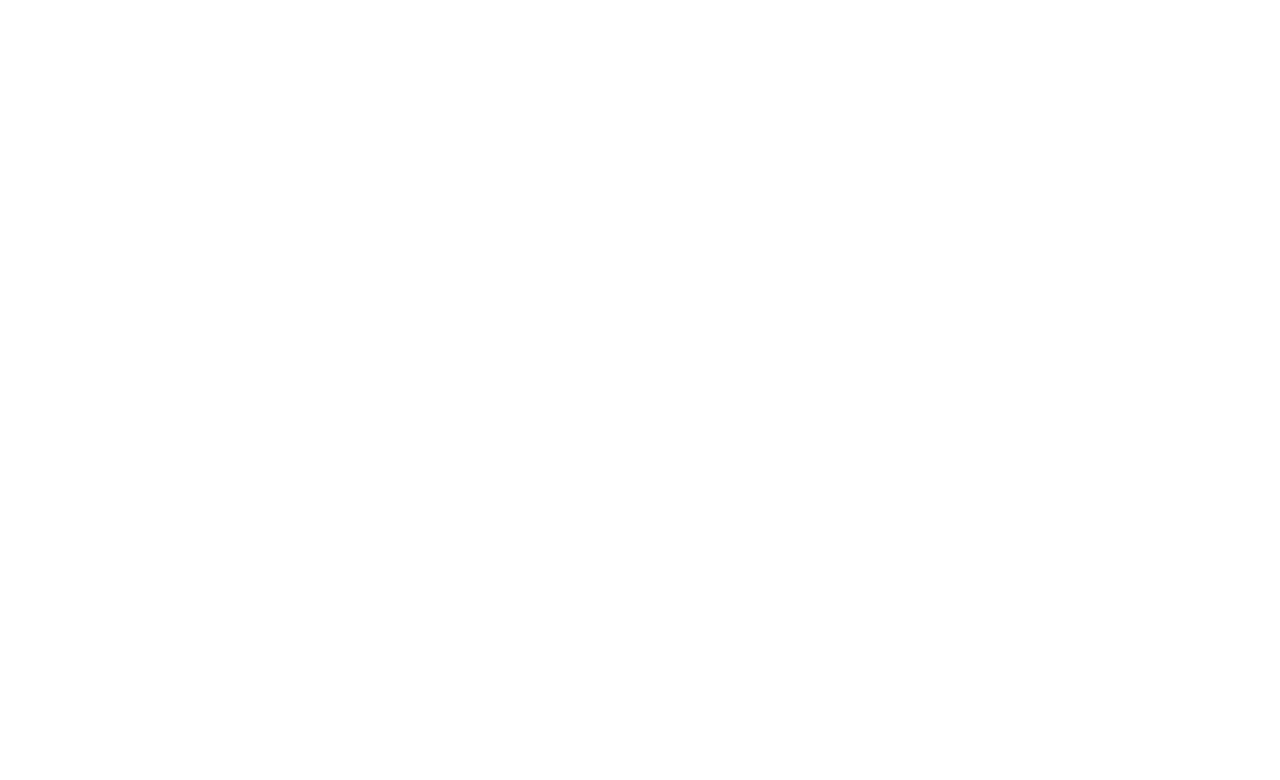
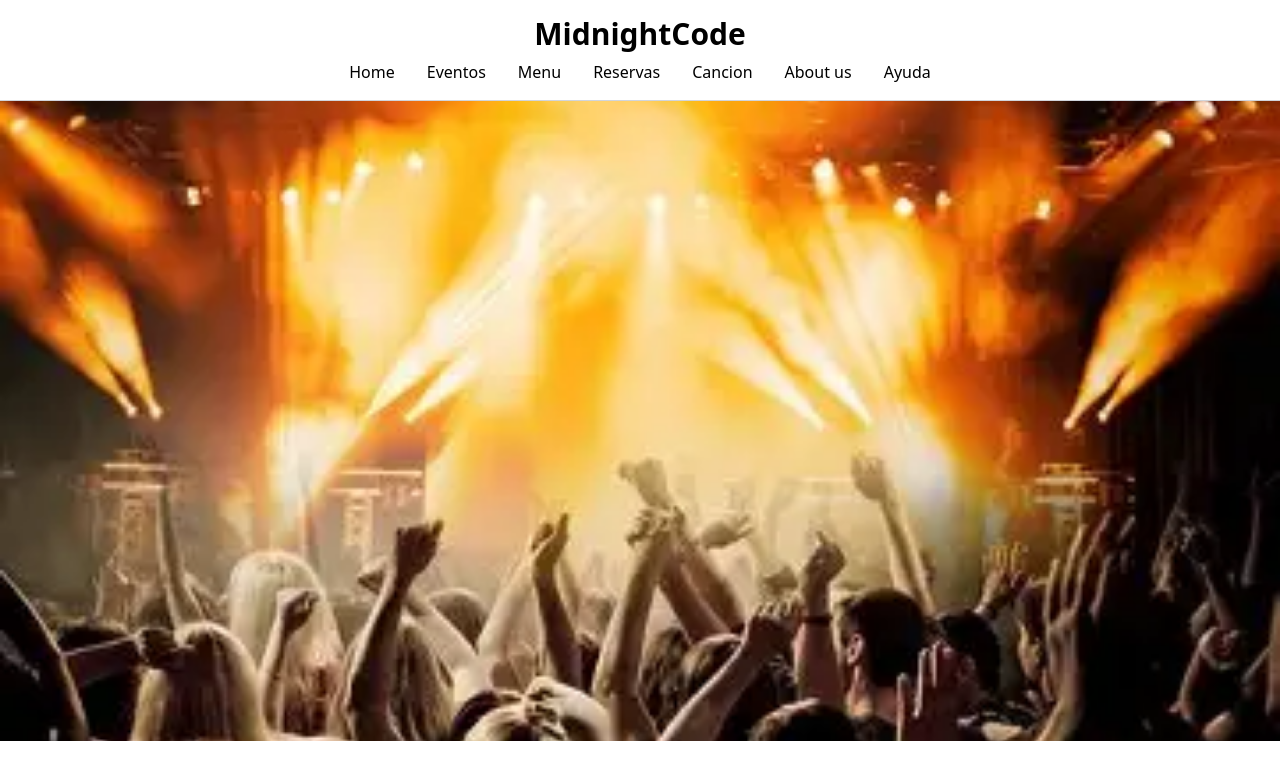
Before and after one commit to JesusRodirguez/portfolio-jesusrodriguez, a React (Vite) app in the folder js/React-Tailwind/Versión2/my-project/: page /pagina-principal in a window 1280 px wide. Before the commit this address had no page. Shown: the top 780 px of the page. Built offline with nearby package versions, Linux system fonts and the light colour scheme.

Commit message:
Agrego el componente PaginaPrincipal y funcional correspondiente del login,creo otro componenete llamado Swiper y Reforme un Home integrandole otro componente llamado Carucel

```diff
--- a/js/React-Tailwind/Versión2/my-project/src/App.jsx
+++ b/js/React-Tailwind/Versión2/my-project/src/App.jsx
@@ -2,6 +2,7 @@
 import Home from "./componentes/view/Home";
 import Login from "./componentes/view/Login";
 import Registro from "./componentes/view/Registro";
+import PaginaPrincipal from "./componentes/view/PaginaPrincipal";
 
 function App() {
   return (
@@ -10,6 +11,7 @@
         <Route path="/" element={<Home />} />
         <Route path="/login" element={<Login />} />
         <Route path="/registro" element={<Registro />} />
+        <Route path="/pagina-principal" element={<PaginaPrincipal />} />
       </Routes>
     </div>
   );
--- /dev/null
+++ b/js/React-Tailwind/Versión2/my-project/src/componentes/Swiper.jsx
@@ -0,0 +1,23 @@
+import React from "react";
+import { Swiper } from "swiper/react";
+import "swiper/css";
+import "swiper/css/effect-fade";
+
+const Carrucel = ({  ClassSection = "",Modules = [],Effect = "",
+  Loop = false,AutoPlay = {},ClassSwiper = "",children}) => {
+  return (
+    <section className={ClassSection}>
+      <Swiper
+        modules={Modules}
+        effect={Effect}
+        loop={Loop}
+        autoplay={AutoPlay}
+        className={ClassSwiper}
+      >
+        {children}
+      </Swiper>
+    </section>
+  );
+};
+
+export default Carrucel;
--- a/js/React-Tailwind/Versión2/my-project/src/componentes/view/Home.jsx
+++ b/js/React-Tailwind/Versión2/my-project/src/componentes/view/Home.jsx
@@ -1,8 +1,6 @@
 import React from "react";
-import { Swiper, SwiperSlide } from "swiper/react";
+import { SwiperSlide } from "swiper/react";
 import { Autoplay, EffectFade } from "swiper/modules";
-import "swiper/css";
-import "swiper/css/effect-fade";
 import { Phone, Mail, Facebook } from "lucide-react";
 import { Link } from "react-router-dom";
 import CustomLink from "../CustomLink";
@@ -10,12 +8,16 @@
 import CardCaracteristica from "../CardCaracteristica";
 import AboutSection from "../SectionPrincipal";
 import Navbar from "../NavBar";
+import Carrucel from "../Swiper";
+
+import "swiper/css";
+import "swiper/css/effect-fade";
 
 const Home = () => {
   return (
     <div className="bg-white text-black">
 
-      {/* 🔹 Navbar usando tu nuevo componente */}
+      {/* Compnente Navbar */}
       <Navbar
         ClassHeader="w-screen flex flex-col items-center justify-center bg-white text-black py-4 border-b border-gray-300"
         ClassH1="text-3xl font-bold mb-2 text-center"
@@ -29,17 +31,17 @@
         <CustomLink to="#contact" text="Contact Us" />
       </Navbar>
 
-      {/* 🔹 Carrusel principal */}
-      <section className="w-full h-[80vh] relative">
-        <Swiper
-          modules={[Autoplay, EffectFade]}
-          effect="fade"
-          loop={true}
-          autoplay={{
+      {/*  Compoenente Carucel */}
+      <Carrucel
+        ClassSection="w-full h-[80vh] relative"
+        Modules={[Autoplay, EffectFade]}
+        Effect="fade"
+        Loop={true}
+        AutoPlay={{
           delay: 10000,
           disableOnInteraction: false,
         }}
-          className="w-full h-full"
+        ClassSwiper="w-full h-full"
       >
         <SwiperSlide>
           <img
@@ -64,10 +66,9 @@
             className="w-full h-full object-cover"
           />
         </SwiperSlide>
-        </Swiper>
-      </section>
+      </Carrucel>
 
-      {/*  Sección About */}
+      {/* Compoenente Sección About */}
       <AboutSection
         id="about"
         classSection="w-full max-w-6xl mx-auto mt-20 px-6"
@@ -78,7 +79,7 @@
         textp="es un espacio donde la creatividad, el diseño y la programación se unen para crear experiencias únicas."
       />
 
-      {/*  Cards de características */}
+      {/* Componente Cards de características */}
       <div className="grid grid-cols-1 md:grid-cols-3 gap-6 max-w-6xl mx-auto px-6 mt-10">
         <CardCaracteristica
           titulo="Innovación"
@@ -94,7 +95,7 @@
         />
       </div>
 
-      {/*  Footer usando tu componente personalizado */}
+      {/* Componente Footer */}
       <Footer
         id="contact"
         className="flex flex-col items-center w-full bg-black text-white px-14 py-14 gap-6 mt-20"
--- a/js/React-Tailwind/Versión2/my-project/src/componentes/view/Login.jsx
+++ b/js/React-Tailwind/Versión2/my-project/src/componentes/view/Login.jsx
@@ -1,9 +1,11 @@
 import React, { useState } from "react";
+import { useNavigate } from "react-router-dom";
 import Title from "../Title";
 import InPut from "../InPut";
 import Button from "../Butomm";
 
 const Login = () => {
+  const navigate = useNavigate();
   // estado del formulario,guarda los datos o actualiza
   const [formData, setFormData] = useState({ correo: "", contraseña: "" });
   // actualizar el estado del formulario
@@ -21,6 +23,7 @@
     // validacion de que no este vacio los campos
     if (formData.correo === "admin@gmail.com" && formData.contraseña === "12345") {
       alert("Inicio de sesión exitoso ");
+      navigate("/pagina-principal");
     } else {
       alert("Incorrectas, Volver a intentar ");
     }
--- /dev/null
+++ b/js/React-Tailwind/Versión2/my-project/src/componentes/view/PaginaPrincipal.jsx
@@ -0,0 +1,68 @@
+import React from "react";
+import Navbar from "../NavBar";
+import CustomLink from "../CustomLink";
+import Carrucel from "../Swiper";
+import { SwiperSlide } from "swiper/react";
+import { Autoplay, EffectFade } from "swiper/modules";
+
+
+const PaginaPrincipal = () => {
+    return(
+        <div className="bg-white text-black">
+            {/* Compnente Navbar */}
+            <Navbar
+            ClassHeader="w-screen flex flex-col items-center justify-center bg-white text-black py-4 border-b border-gray-300"
+            ClassH1="text-3xl font-bold mb-2 text-center"
+            TextoH1="MidnightCode"
+            ClassUl="flex gap-8 justify-center"
+            >
+                <CustomLink to="" text="Home" />
+                <CustomLink to="" text="Eventos" />
+                <CustomLink to="" text="Menu" />
+                <CustomLink to="" text="Reservas" />
+                <CustomLink to="" text="Cancion" />
+                <CustomLink to="" text="About us" />
+                <CustomLink to="" text="Ayuda" />
+            </Navbar>
+
+            {/*  Compoenente Carucel */}
+            <Carrucel
+            ClassSection="w-full h-[80vh] relative"
+            Modules={[Autoplay, EffectFade]}
+            Effect="fade"
+            Loop={true}
+            AutoPlay={{
+            delay: 10000,
+            disableOnInteraction: false,
+            }}
+            ClassSwiper="w-full h-full"
+            >
+                <SwiperSlide>
+                    <img
+                    src="/img/evento.webp"
+                    alt="Evento"
+                    className="w-full h-full object-cover"
+                    />
+                </SwiperSlide>
+
+                <SwiperSlide>
+                    <img
+                    src="/img/fiesta.webp"
+                    alt="Momento de la Rumba"
+                    className="w-full h-full object-cover"
+                />
+                </SwiperSlide>
+
+                <SwiperSlide>
+                    <img
+                    src="/img/logo.webp"
+                    alt="Logo del Lugar"
+                    className="w-full h-full object-cover"
+                />
+                </SwiperSlide>
+            </Carrucel>
+        </div>
+    )
+}
+
+export default PaginaPrincipal;
```
Lines whose indentation alone changed are shown as unchanged.
